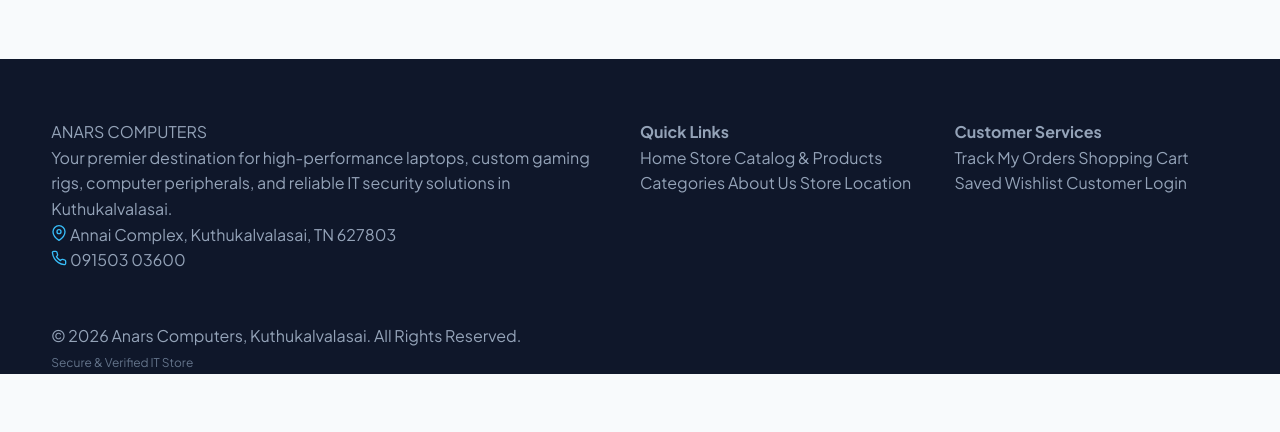
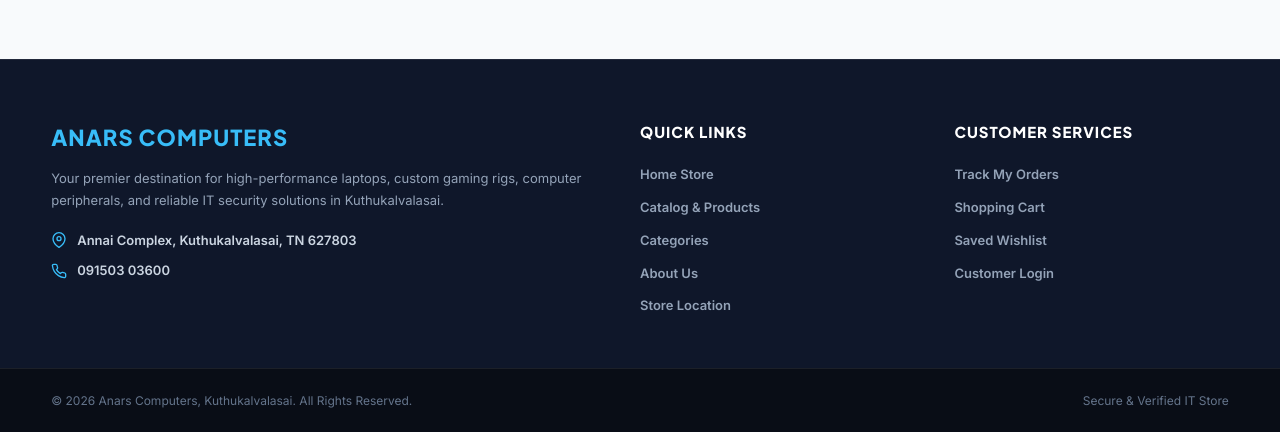
Before and after one commit to harijeyalakshmi-m/Anars-Computers, a website built with Vite: page index.html in a window 1280 px wide. Shown: the part 2701-3133 px from the top of the page. Before the commit the page ends 3075 px from the top, so only its background shows below. Built offline with nearby package versions, Linux system fonts and the light colour scheme; no server answers.

Commit message:
Update style.css

```diff
--- a/style.css
+++ b/style.css
@@ -1,3 +1,6 @@
+/* =====================================================
+    ANARS COMPUTERS - ULTRA MODERN UI STYLING & RESPONSIVE
+===================================================== */
 @import url("https://fonts.googleapis.com/css2?family=Plus+Jakarta+Sans:wght@400;500;600;700;800&family=Inter:wght@400;500;600;700&display=swap");
 
 * {
@@ -1630,17 +1633,105 @@
   margin-top: 12px;
 }
 
+/* =====================================================
+   PROFESSIONAL FOOTER STYLING
+===================================================== */
 .footer {
   background: #0f172a;
   color: #94a3b8;
   padding-top: 60px;
   width: 100%;
-}
+  border-top: 1px solid rgba(255, 255, 255, 0.08);
+  font-family: "Inter", sans-serif;
+}
+
 .footer-grid {
   display: grid;
   grid-template-columns: 2fr 1fr 1fr;
   gap: 40px;
-  padding-bottom: 50px;
+  padding-bottom: 40px;
+}
+
+.footer-col h4 {
+  font-size: 15px;
+  font-weight: 800;
+  color: #ffffff;
+  margin-bottom: 20px;
+  text-transform: uppercase;
+  letter-spacing: 1px;
+  font-family: "Plus Jakarta Sans", sans-serif;
+}
+
+.footer-logo {
+  font-size: 22px;
+  font-weight: 800;
+  color: #38bdf8;
+  margin-bottom: 12px;
+  letter-spacing: 1px;
+  display: inline-block;
+  font-family: "Plus Jakarta Sans", sans-serif;
+}
+
+.footer-desc {
+  font-size: 13px;
+  line-height: 1.7;
+  color: #94a3b8;
+  margin-bottom: 18px;
+}
+
+.footer-contact-item {
+  display: flex;
+  align-items: center;
+  gap: 10px;
+  font-size: 13px;
+  color: #cbd5e1;
+  margin-bottom: 10px;
+  font-weight: 600;
+}
+
+.footer-col a {
+  display: block;
+  font-size: 13px;
+  color: #94a3b8;
+  margin-bottom: 12px;
+  transition: all 0.2s ease;
+  font-weight: 600;
+  width: fit-content;
+}
+
+.footer-col a:hover {
+  color: #38bdf8;
+  transform: translateX(4px);
+}
+
+.footer-bottom {
+  border-top: 1px solid rgba(255, 255, 255, 0.08);
+  padding: 22px 0;
+  background: #090d16;
+}
+
+.footer-bottom-inner {
+  display: flex;
+  justify-content: space-between;
+  align-items: center;
+  flex-wrap: wrap;
+  gap: 15px;
+  font-size: 12px;
+  color: #64748b;
+}
+
+.footer-bottom-links {
+  display: flex;
+  gap: 20px;
+}
+
+.footer-bottom-links a {
+  color: #64748b;
+  transition: color 0.2s ease;
+}
+
+.footer-bottom-links a:hover {
+  color: #38bdf8;
 }
 
 /* RESPONSIVE MEDIA QUERIES */
@@ -1694,6 +1785,18 @@
   .fs-form-box {
     padding: 24px;
   }
+  .footer-grid {
+    grid-template-columns: 100%;
+    gap: 30px;
+  }
+  .footer-bottom-inner {
+    flex-direction: column;
+    text-align: center;
+    gap: 10px;
+  }
+  .footer-bottom-links {
+    justify-content: center;
+  }
 }
 
 @media (max-width: 768px) {
```
